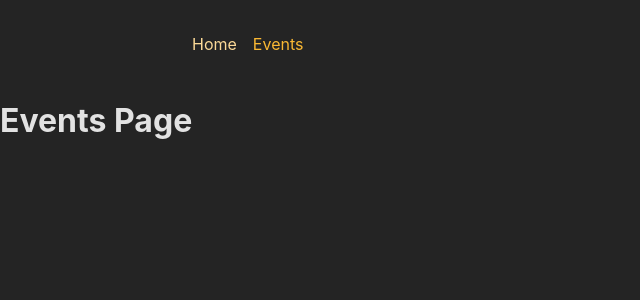
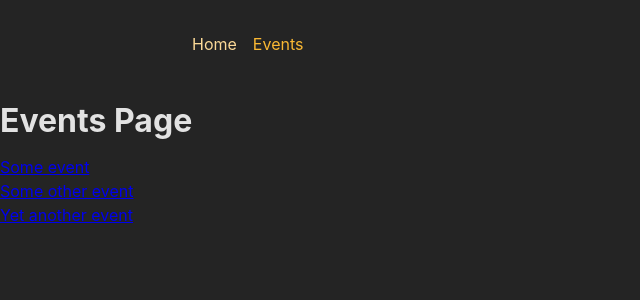
Before and after one commit to AssafGolani/ReactRouterAdvancedFeaturesPlayground, a React (Create React App) app: page /events in a window 1280 px wide. Shown: the top 300 px of the page, without its empty margins (0-640 px from the left). Built offline with nearby package versions, Linux system fonts and the light colour scheme.

Commit message:
refactor: Add dynamic routing to EventDetailPage and EventsPage

```diff
--- a/src/pages/EventDetail.js
+++ b/src/pages/EventDetail.js
@@ -1,8 +1,11 @@
+import { useParams } from "react-router-dom";
 function EventDetailPage() {
+  const params = useParams();
   return (
-    <div>
+    <>
       <h1>Event Detail Page</h1>
-    </div>
+      <p>Events ID: {params.id}</p>
+    </>
   );
 }
 export default EventDetailPage;
--- a/src/pages/Events.js
+++ b/src/pages/Events.js
@@ -1,8 +1,31 @@
+import { Link } from "react-router-dom";
+const DUMMY_EVENTS = [
+  {
+    id: "e1",
+    title: "Some event",
+  },
+  {
+    id: "e2",
+    title: "Some other event",
+  },
+  {
+    id: "e3",
+    title: "Yet another event",
+  },
+];
+
 function EventsPage() {
   return (
-    <div>
+    <>
       <h1>Events Page</h1>
-    </div>
+      <ul>
+        {DUMMY_EVENTS.map((event) => (
+          <li key={event.id}>
+            <Link to={event.id}>{event.title}</Link>
+          </li>
+        ))}
+      </ul>
+    </>
   );
 }
 export default EventsPage;
```
